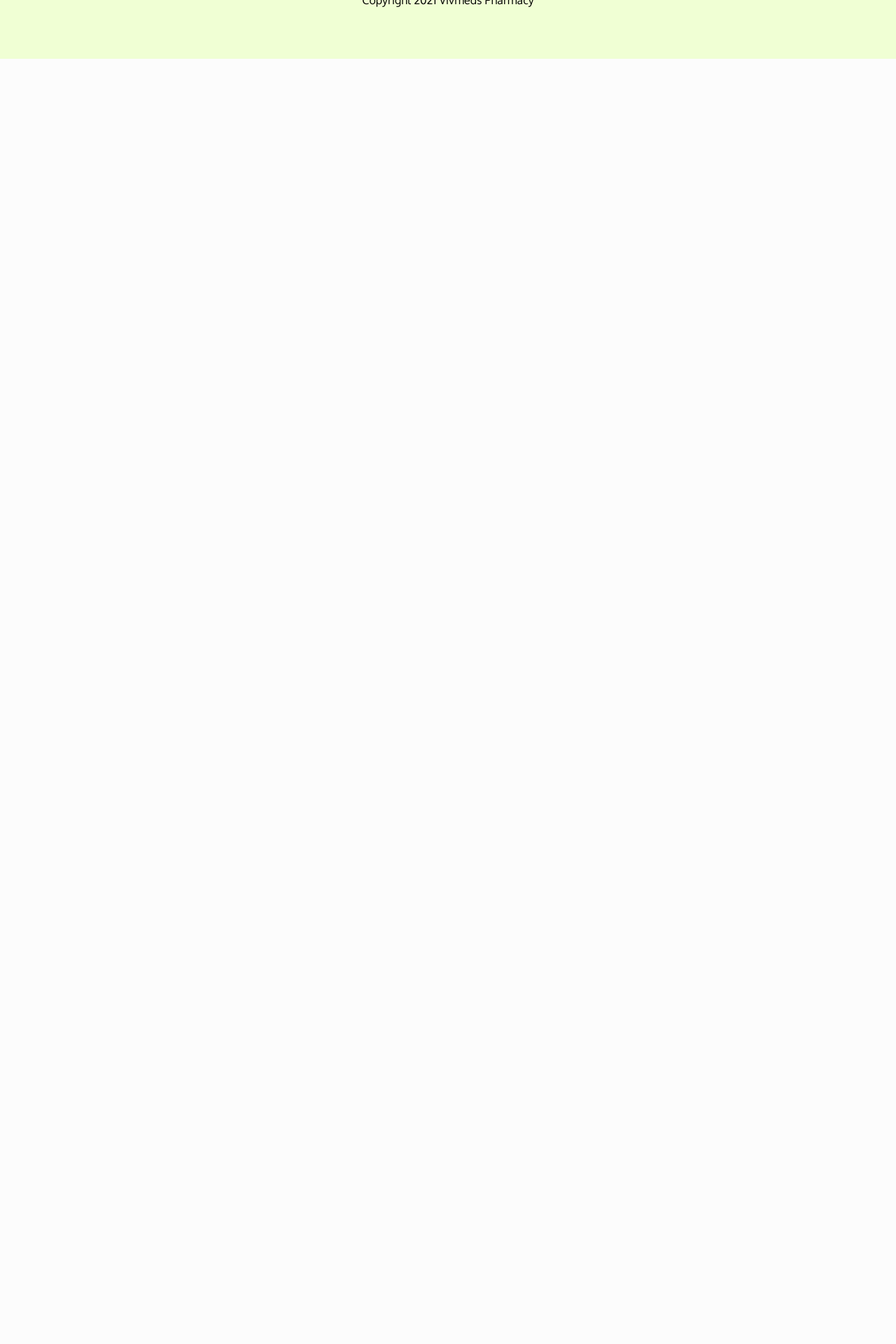
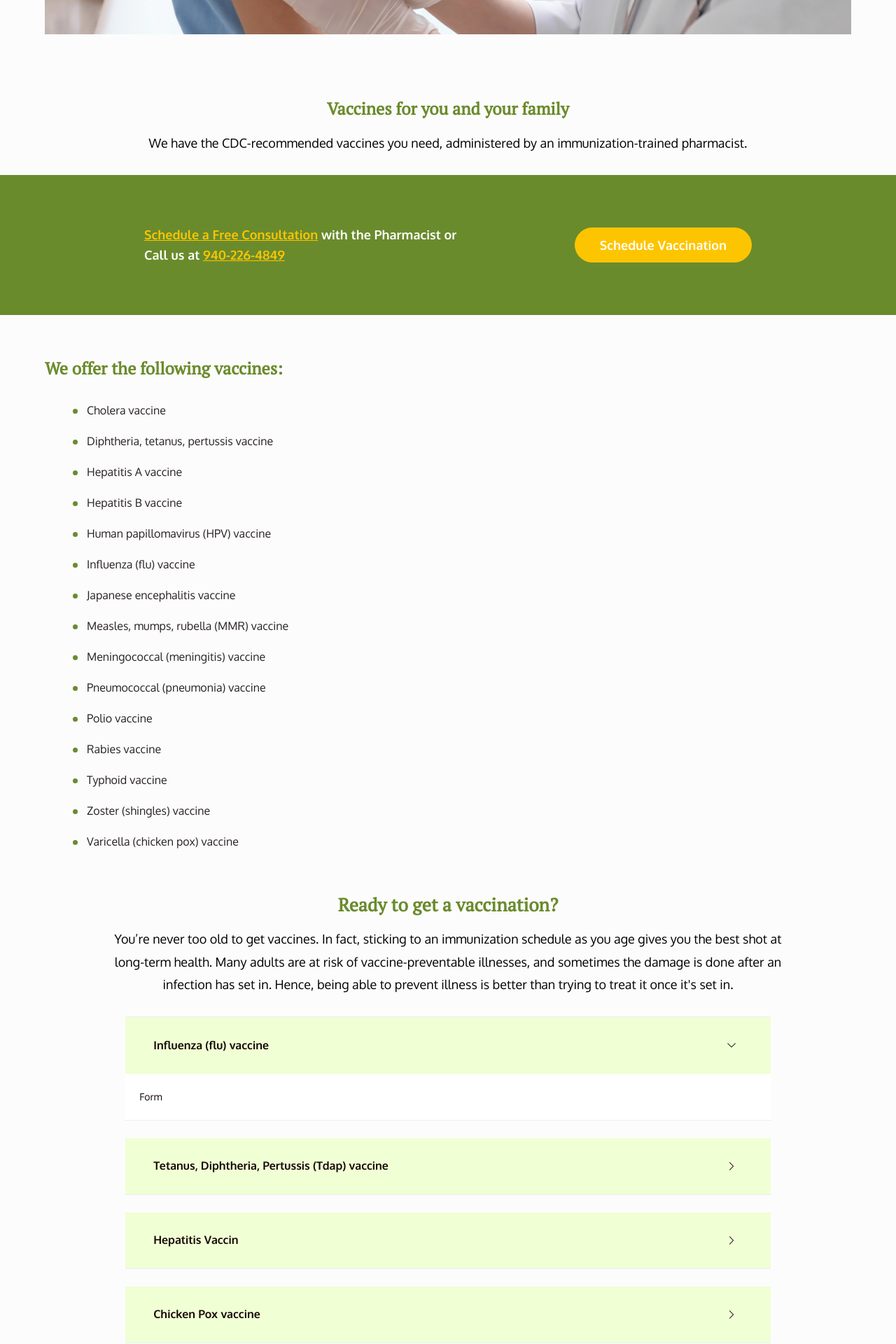
Before and after one commit to ismailomodara/viv-meds, a Nuxt app: page /immunizations in a window 1280 px wide. Shown: the part 820-2740 px from the top of the page at 70% size. Before the commit the page ends 904 px from the top, so only its background shows below. Built offline with nearby package versions, Linux system fonts and the light colour scheme.

Commit message:
Completed Immunizations page

```diff
--- a/assets/css/main.scss
+++ b/assets/css/main.scss
@@ -199,12 +199,14 @@ a:hover {
 
   /* =================== Accordion ========================= */
 .el-collapse-item {
+  margin-bottom: 25px;
+
   .el-collapse-item__header {
     line-height: 1.6;
-    border-left: 5px solid #58bb8c;
-    padding-left: 15px;
+    background: #f0ffd4;
+    padding: 40px;
     font-size: 1rem;
-    height: 70px;
+    font-weight: 600;
   }
 
   &.inverse .el-collapse-item__header {
--- a/assets/css/typography.scss
+++ b/assets/css/typography.scss
@@ -46,6 +46,10 @@ p {
 
 .text-left {
   text-align: left !important;
+}
+
+.text-center {
+  text-align: center !important;
 }
 
 .vm-section__heading {
--- a/components/Website/Footer.vue
+++ b/components/Website/Footer.vue
@@ -20,7 +20,7 @@
             <nuxt-link to="/medication-therapy-management"
               >Medication Therapy Management</nuxt-link
             >
-            <nuxt-link to="/">Immunizations</nuxt-link>
+            <nuxt-link to="/immunizations">Immunizations</nuxt-link>
             <nuxt-link to="/integrative-medicine"
               >Integrative Medicine</nuxt-link
             >
--- a/mixin/services-config.js
+++ b/mixin/services-config.js
@@ -21,9 +21,9 @@ export default {
       link: 'medication-therapy-management',
     },
     {
-      image: 'immunization.jpg',
+      image: 'immunizations.jpg',
       title: 'Immunizations',
-      link: 'immunization',
+      link: 'immunizations',
     },
     {
       image: 'integrative-medicine.jpg',
--- a/pages/immunizations/index.vue
+++ b/pages/immunizations/index.vue
@@ -0,0 +1,113 @@
+<template>
+  <div>
+    <PageHeader :title="title" :image="image" :image-folder="imageFolder" />
+    <el-container class="vm-section pb-0">
+      <div class="vm-section_content text-center">
+        <h4>Vaccines for you and your family</h4>
+        <p>
+          We have the CDC-recommended vaccines you need, administered by an
+          immunization-trained pharmacist.
+        </p>
+      </div>
+    </el-container>
+    <ScheduleConsultation button-text="Schedule Vaccination">
+      <template>
+        <span>Schedule a Free Consultation</span> with the Pharmacist or
+        <br />Call us at <span>940-226-4849</span>
+      </template>
+    </ScheduleConsultation>
+    <el-container class="vm-section pb-0">
+      <div class="vm-section_content">
+        <h4>We offer the following vaccines:</h4>
+        <ul>
+          <li>Cholera vaccine</li>
+          <li>Diphtheria, tetanus, pertussis vaccine</li>
+          <li>Hepatitis A vaccine</li>
+          <li>Hepatitis B vaccine</li>
+          <li>Human papillomavirus (HPV) vaccine</li>
+          <li>Influenza (flu) vaccine</li>
+          <li>Japanese encephalitis vaccine</li>
+          <li>Measles, mumps, rubella (MMR) vaccine</li>
+          <li>Meningococcal (meningitis) vaccine</li>
+          <li>Pneumococcal (pneumonia) vaccine</li>
+          <li>Polio vaccine</li>
+          <li>Rabies vaccine</li>
+          <li>Typhoid vaccine</li>
+          <li>Zoster (shingles) vaccine</li>
+          <li>Varicella (chicken pox) vaccine</li>
+        </ul>
+      </div>
+      <div class="vm-section_content text-center">
+        <h3>Ready to get a vaccination?</h3>
+        <p class="w-85">
+          You’re never too old to get vaccines. In fact, sticking to an
+          immunization schedule as you age gives you the best shot at long-term
+          health. Many adults are at risk of vaccine-preventable illnesses, and
+          sometimes the damage is done after an infection has set in. Hence,
+          being able to prevent illness is better than trying to treat it once
+          it's set in.
+        </p>
+      </div>
+      <div class="vm-section_content">
+        <div class="vm-vaccinations">
+          <el-collapse v-model="activeVaccination" accordion>
+            <el-collapse-item
+              v-for="(vaccination, i) in vaccinations"
+              :key="i"
+              :title="vaccination"
+              :name="i + 1"
+            >
+              <div>
+                <p>Form</p>
+              </div>
+            </el-collapse-item>
+          </el-collapse>
+        </div>
+      </div>
+    </el-container>
+  </div>
+</template>
+
+<script>
+import PageHeader from '@/components/Website/PageHeader'
+import ScheduleConsultation from '@/components/Website/ScheduleConsultation'
+
+export default {
+  name: 'Immunizations',
+  components: {
+    PageHeader,
+    ScheduleConsultation,
+  },
+  data() {
+    return {
+      title: 'Immunizations',
+      image: 'immunizations.jpg',
+      imageFolder: 'services',
+      activeVaccination: 1,
+      vaccinations: [
+        'Influenza (flu) vaccine',
+        'Tetanus, Diphtheria, Pertussis (Tdap) vaccine',
+        'Hepatitis Vaccin',
+        'Chicken Pox vaccine',
+        'Human Papilloma virus (HPV)',
+        'Pneumococcal vaccine',
+        'Measles, Mumps, Rubella vaccine',
+        'Shingles (Herpes zoster virus)',
+      ],
+    }
+  },
+}
+</script>
+
+<style lang="scss">
+.vm-vaccinations {
+  width: 80%;
+  margin: 0 auto;
+}
+
+@media (max-width: 1024px) {
+  .vm-vaccinations {
+    width: 100%;
+  }
+}
+</style>
```
Also changed, not shown: assets/img/services/immunizations.jpg (renamed from assets/img/services/immunization.jpg).
